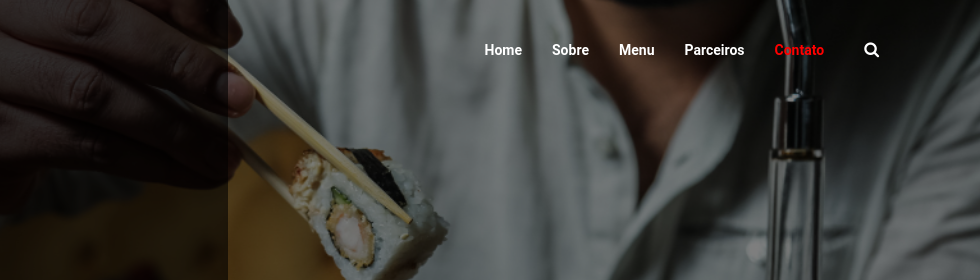
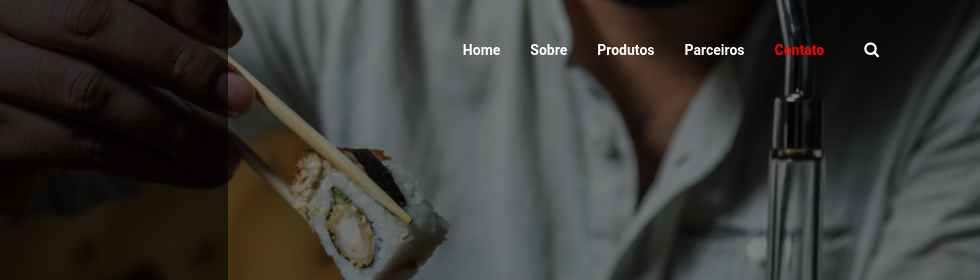
Before and after one commit to juliwya/matsuno, a plain HTML site: page contato.html in a window 1280 px wide. Shown: the top 280 px of the page, 300-1280 px from the left. Drawn offline with nearby package versions, Linux system fonts and the light colour scheme; some packages are replaced by stand-ins of ours.

Commit message:
Update contato.html

```diff
--- a/contato.html
+++ b/contato.html
@@ -54,7 +54,7 @@
                                     <a class="nav-link" href="index.html">Sobre</a>
                                 </li>
                                 <li class="nav-item">
-                                    <a class="nav-link" href="index.html">Menu</a>
+                                    <a class="nav-link" href="index.html">Produtos</a>
                                 </li>
                                 <li class="nav-item">
                                     <a class="nav-link" href="index.html">Parceiros</a>
```
